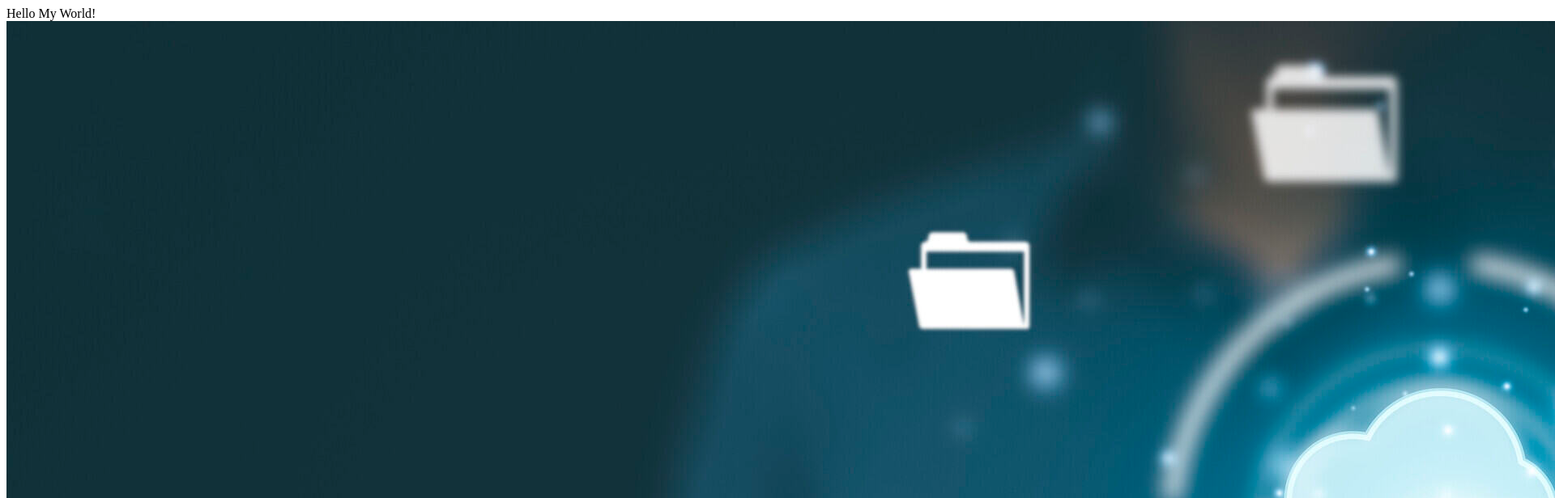
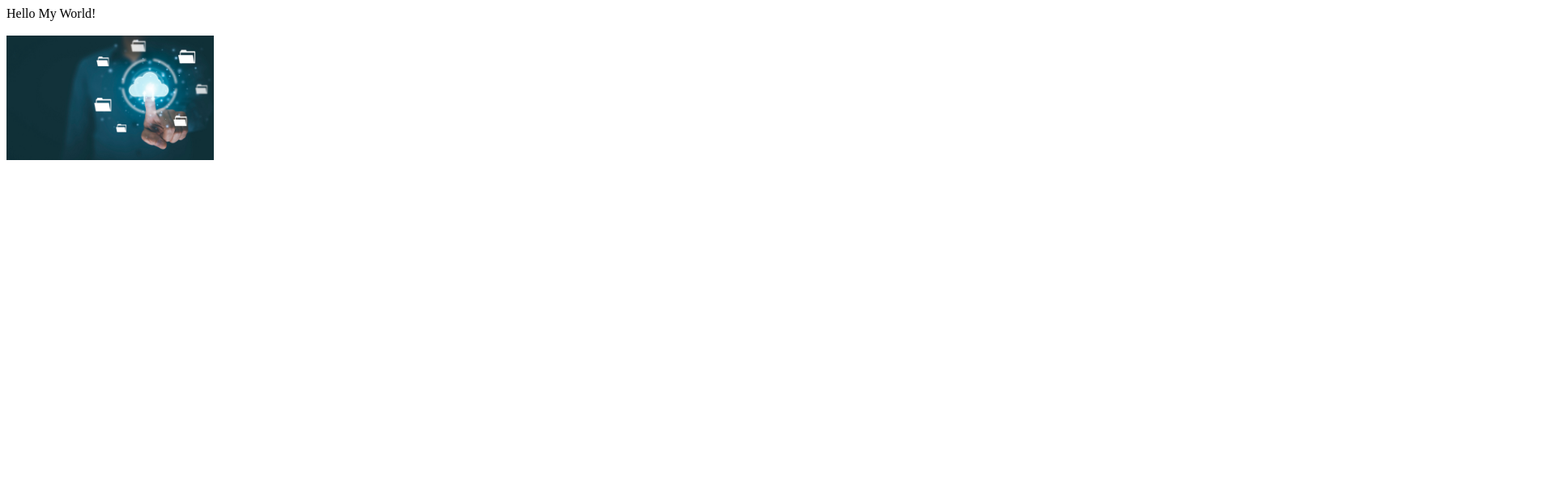
Before and after one commit to dcrawford999/www, a plain HTML site: page index.html in a window 1280 px wide. Shown: the top 616 px of the page at 81% size, 1920 px wide, since content can reach past the window. Drawn offline with Linux system fonts and the light colour scheme.

Commit message:
Update index.html

```diff
--- a/index.html
+++ b/index.html
@@ -2,6 +2,7 @@
 <head><title>My Page</title></head>
 <body>
 Hello My World!<br>
-<img src="touch_cloud.jpg">
+  <br>
+<img src="touch_cloud.jpg" alt="Touch the Cloud" width="256" height="154">
 </body>
 </html>
```
